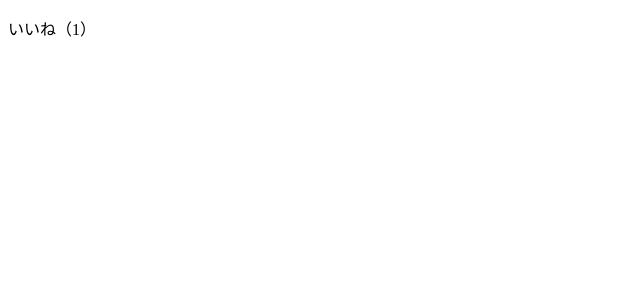
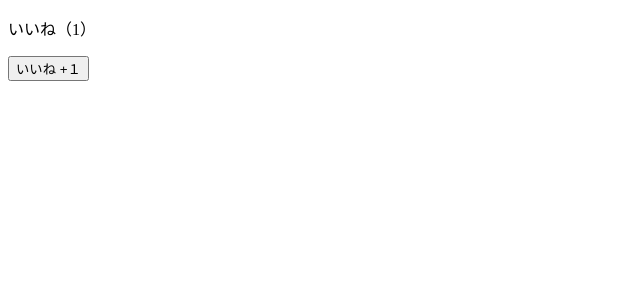
Before and after one commit to shirokuma0503/udemy-vue.js, a Vue app in the folder udemy-vue.js/: page / in a window 1280 px wide. Shown: the top 300 px of the page, without its empty margins (0-640 px from the left). Built offline with nearby package versions, Linux system fonts and the light colour scheme.

Commit message:
6_81:templateは1つの要素だけ扱える

```diff
--- a/udemy-vue.js/src/GoodNumber.vue
+++ b/udemy-vue.js/src/GoodNumber.vue
@@ -1,5 +1,8 @@
 <template>
-  <p>いいね（{{ good }}）</p>
+  <div>
+    <p>いいね（{{ good }}）</p>
+    <button @click="increment">いいね +１</button>
+  </div>
 </template>
 
 <script>
@@ -8,6 +11,11 @@ export default {
     return {
       good: 1
     };
+  },
+  methods: {
+    increment() {
+      return this.good += 1
+    }
   }
 };
 </script>
```
